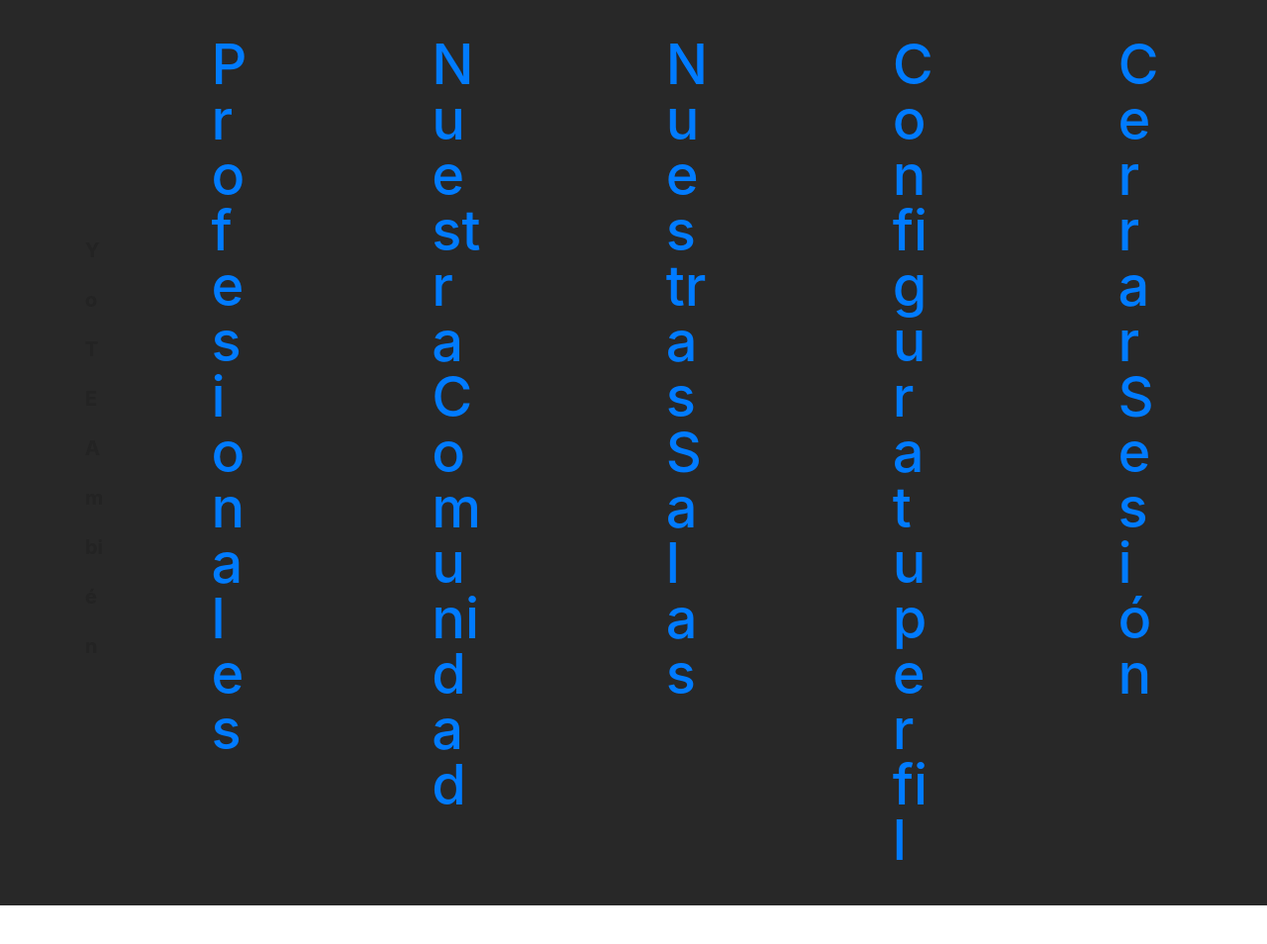
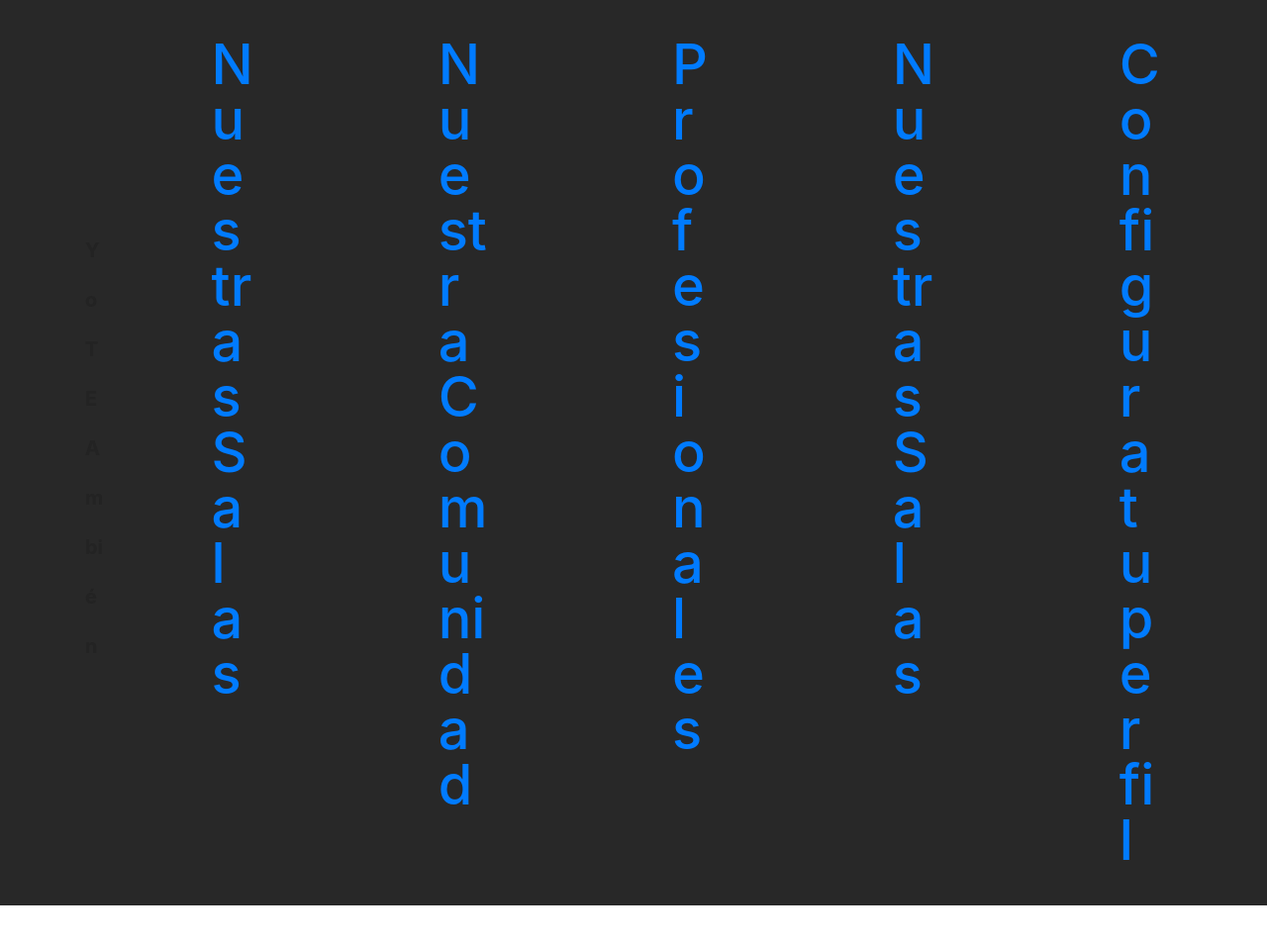
Before and after one commit to gisegalaburri/proyecto-final, a Spring app: template src/main/resources/templates/mensaje.html in a window 1280 px wide. Shown: the top 954 px of the page at 99% size. Run offline with Thymeleaf, Linux system fonts and the light colour scheme; the template is opened without the code that fills it, so the values that code supplies are empty; some of the project's set-up classes (security, data sources, template engines, error pages and the like) are left out, and stand-ins take their place.

Commit message:
Segundo commit

```diff
--- a/src/main/resources/templates/mensaje.html
+++ b/src/main/resources/templates/mensaje.html
@@ -36,20 +36,24 @@
                 <div class="collapse navbar-collapse" id="navbarSupportedContent">
                     <ul class="navbar-nav nav-dropdown nav-right" data-app-modern-menu="true">
                         <li class="nav-item">
-                            <a class="nav-link link text-black display-4" href="/profesional.html">Profesionales</a>
+                            <a class="nav-link link text-black display-4" href="@/salas}">Nuestras Salas</a>
                         </li>
                         <li class="nav-item">
-                            <a class="nav-link link text-black display-4" href="/comunidad.html">Nuestra Comunidad</a>
+                            <a class="nav-link link text-black display-4" href="@{/comunidad}">Nuestra Comunidad</a>
                         </li>
                         <li class="nav-item">
-                            <a class="nav-link link text-black display-4" href="/loginsuccess.html">Nuestras Salas</a>
-                        </li>
-                        <li class="nav-item"><a class="nav-link link text-black display-4" href="/perfil.html">Configura
-                                tu perfil</a>
+                            <a class="nav-link link text-black display-4" href="@{profesionales}">Profesionales</a>
                         </li>
                         <li class="nav-item">
-                            <a class="nav-link link text-black display-4" href="/logout">Cerrar Sesión</a>
+                            <a class="nav-link link text-black display-4" href="@/salas}">Nuestras Salas</a>
                         </li>
+                        <li class="nav-item">
+                            <a class="nav-link link text-black display-4" href="@/editarperfil}">Configura tu perfil</a>
+                        </li>
+                        <li class="nav-item"><a class="nav-link link text-black display-4" href="/logout">Cerrar
+                                Sesión</a>
+                        </li>
+
                     </ul>
                 </div>
             </div>
```
Also changed, not shown: src/main/resources/templates/cargarsalaohilo.html (+10 -7 lines), src/main/resources/templates/hilo.html (+16 -6 lines).
